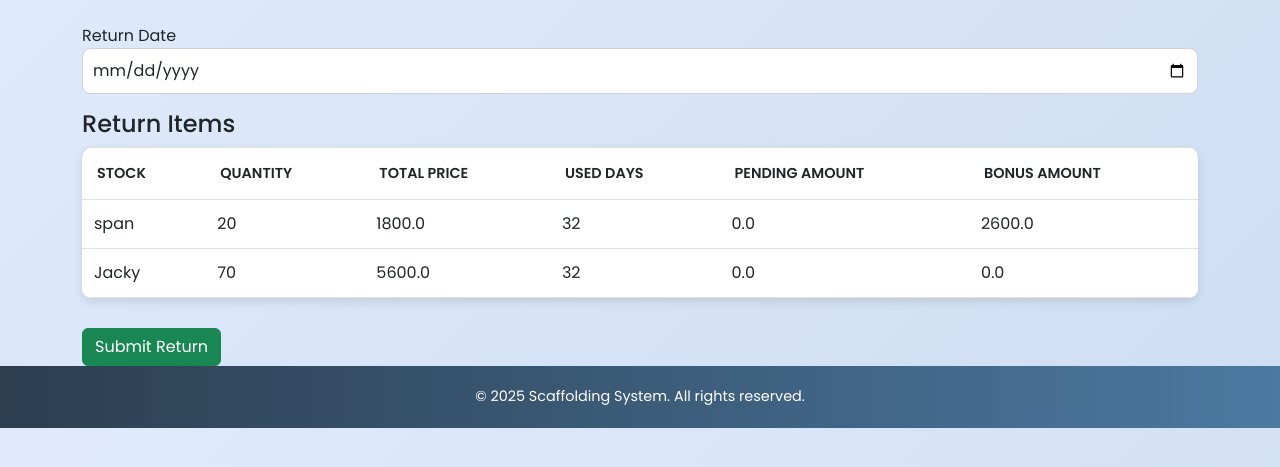
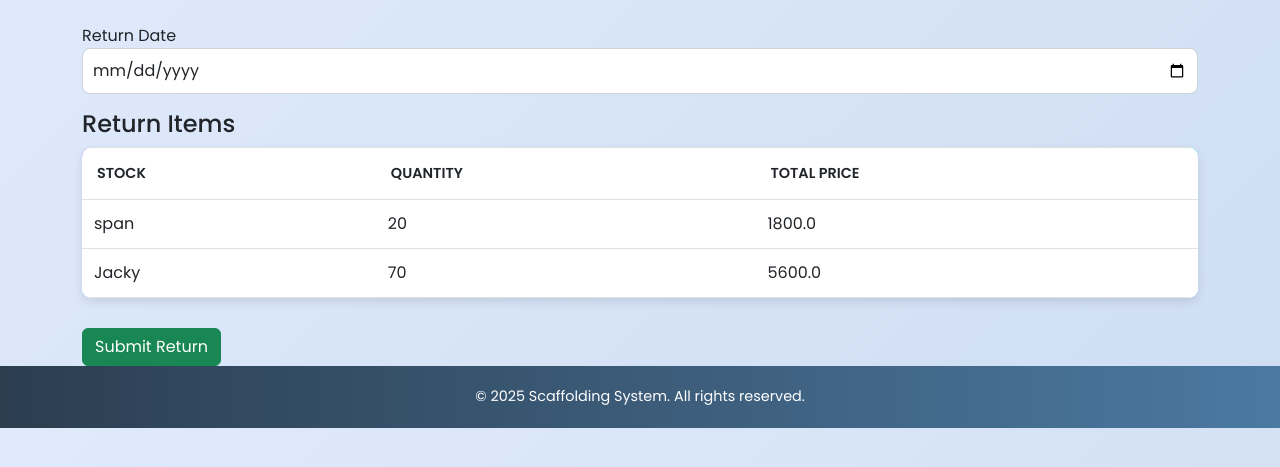
Before and after one commit to Aadhisuryak-cCSE/Scaffolding_system, a Flask app: page /return/1 in a window 1280 px wide. Shown: the part 148-615 px from the top of the page. Run offline with Flask 3, Linux system fonts and the light colour scheme; a user stored in the database is signed in.

Commit message:
Added fine amount support and updated order item logic

```diff
--- a/app.py
+++ b/app.py
@@ -93,7 +93,7 @@ class StockForm(FlaskForm):
     name = StringField('Item Name', validators=[DataRequired()])
     category = StringField('Category', validators=[DataRequired()])
     quantity = IntegerField('Quantity', validators=[DataRequired(), NumberRange(min=0)])
-    unit_price = FloatField('Unit Price', validators=[DataRequired(), NumberRange(min=0)])
+    unit_price = FloatField('Unit Price(₹)', validators=[DataRequired(), NumberRange(min=0)])
     submit = SubmitField('Add Stock')
 
 class CustomerForm(FlaskForm):
@@ -112,6 +112,8 @@ class OrderForm(FlaskForm):
 class OrderItemForm(FlaskForm):
     stock_id = SelectField('Stock', coerce=int, validators=[DataRequired()])
     quantity = IntegerField('Quantity', validators=[DataRequired(), NumberRange(min=1)])
+    unit_price = SelectField('Select Unit Price (₹)', choices=[(i, f"₹{i}") for i in range(1, 101)], coerce=int)
+    fine_amount = FloatField('Fine Amount (₹)', default=0.0, validators=[NumberRange(min=0)])
     status = SelectField('Status', choices=[('Pending', 'Pending'), ('Delivered', 'Delivered')])
     submit = SubmitField('Add Item')
 
@@ -262,6 +264,7 @@ def customers():
         return redirect(url_for('customers'))
     customers = Customer.query.all()
     return render_template('customers.html', form=form, customers=customers)
+from collections import defaultdict
 
 @app.route('/orders', methods=['GET', 'POST'])
 @login_required
@@ -273,7 +276,6 @@ def orders():
     form = OrderForm()
     form.customer_id.choices = [(c.id, f"{c.id} - {c.name}") for c in Customer.query.all()]
 
-
     if form.validate_on_submit():
         customer = Customer.query.get(form.customer_id.data)
 
@@ -281,7 +283,6 @@ def orders():
         if form.advance.data:
             if not customer.advance_closed and len(customer.orders) == 0:
                 customer.advance = (customer.advance or 0) + float(form.advance.data)
-
             elif customer.advance_closed:
                 customer.advance = float(form.advance.data)
                 customer.advance_closed = False
@@ -297,20 +298,26 @@ def orders():
         return redirect(url_for('add_order_item', order_id=order.id))
 
     orders = Order.query.order_by(Order.id).all()
-    customer_totals = defaultdict(float)
 
-    # ✅ Calculate total, bonus, pending for each order
+    # Group orders by customer
+    customer_orders = defaultdict(list)
     for order in orders:
         order.total_price = sum(item.total_price or 0.0 for item in order.order_items)
-        customer_totals[order.customer_id] += order.total_price
+        order.fine_total = sum(item.fine_amount or 0.0 for item in order.order_items)
+        customer_orders[order.customer_id].append(order)
 
-    for idx, order in enumerate(orders):
-        advance = order.customer.advance or 0.0
-        total_spent = customer_totals[order.customer_id]
+    # Process per-customer total and assign bonus to first order only
+    for order_list in customer_orders.values():
+        total_spent = sum(o.total_price for o in order_list)
+        advance = order_list[0].customer.advance or 0.0
         bonus = max(advance - total_spent, 0)
-        order.total_spent = total_spent
-        order.bonus_amount = bonus if idx == 0 else None
-        order.pending_amount = 0  # optional
+
+        for idx, order in enumerate(order_list):
+            order.total_spent = total_spent
+            order.bonus_amount = bonus if idx == 0 else 0.0
+            order.pending_amount = 0  # optional
+            order.show_advance = (idx == 0)
+
 
     return render_template('orders.html', form=form, orders=orders)
 
@@ -325,17 +332,19 @@ def add_order_item(order_id):
 
     if form.validate_on_submit():
         stock = Stock.query.get(form.stock_id.data)
-        total_price = stock.unit_price * form.quantity.data
+        selected_price = form.unit_price.data
+        total_price = selected_price * form.quantity.data
+        fine = form.fine_amount.data or 0.0  # ✅ NEW LINE
         pending = total_price  # full price initially, will be adjusted later
 
         order_item = OrderItem(
             order_id=order_id,
             stock_id=form.stock_id.data,
             quantity=form.quantity.data,
-            unit_price=stock.unit_price,
-            total_price=total_price,
+            unit_price=selected_price,
+            total_price=total_price + fine,
             pending_amount=pending,
-            fine_amount=0.0,
+            fine_amount=fine,  # ✅ Save fine
             bonus_amount=0.0,
             used_days=0,
             status=form.status.data
@@ -728,7 +737,7 @@ def return_order(order_id):
                 order_date = order_date.date()
             item.used_days = (return_date - order_date).days
             item.return_date = return_date
-            item.fine_amount = 0
+            # item.fine_amount = 0
 
         # ✅ Clear all previous bonuses/pendings
         for item in order.order_items:
--- a/templates/return_order.html
+++ b/templates/return_order.html
@@ -14,9 +14,6 @@
       <th>Stock</th>
       <th>Quantity</th>
       <th>Total Price</th>
-      <th>Used Days</th>
-      <th>Pending Amount</th>
-      <th>Bonus Amount</th>
     </tr>
   </thead>
   <tbody>
@@ -24,10 +21,7 @@
     <tr>
       <td>{{ item.stock.name }}</td>
       <td>{{ item.quantity }}</td>
-      <td>{{ item.total_price }}</td>
-      <td>{{ item.used_days }}</td>           <!-- ✅ shows correct used days -->
-      <td>{{ item.pending_amount }}</td>      <!-- ✅ shows pending -->
-      <td>{{ item.bonus_amount }}</td>        <!-- ✅ shows bonus -->
+      <td>{{ item.total_price }}</td>        <!-- ✅ shows bonus -->
     </tr>
     {% endfor %}
   </tbody>
```
Also changed, not shown: templates/add_item.html (+8 -0 lines), templates/orders.html (+5 -4 lines), instance/database.db.
